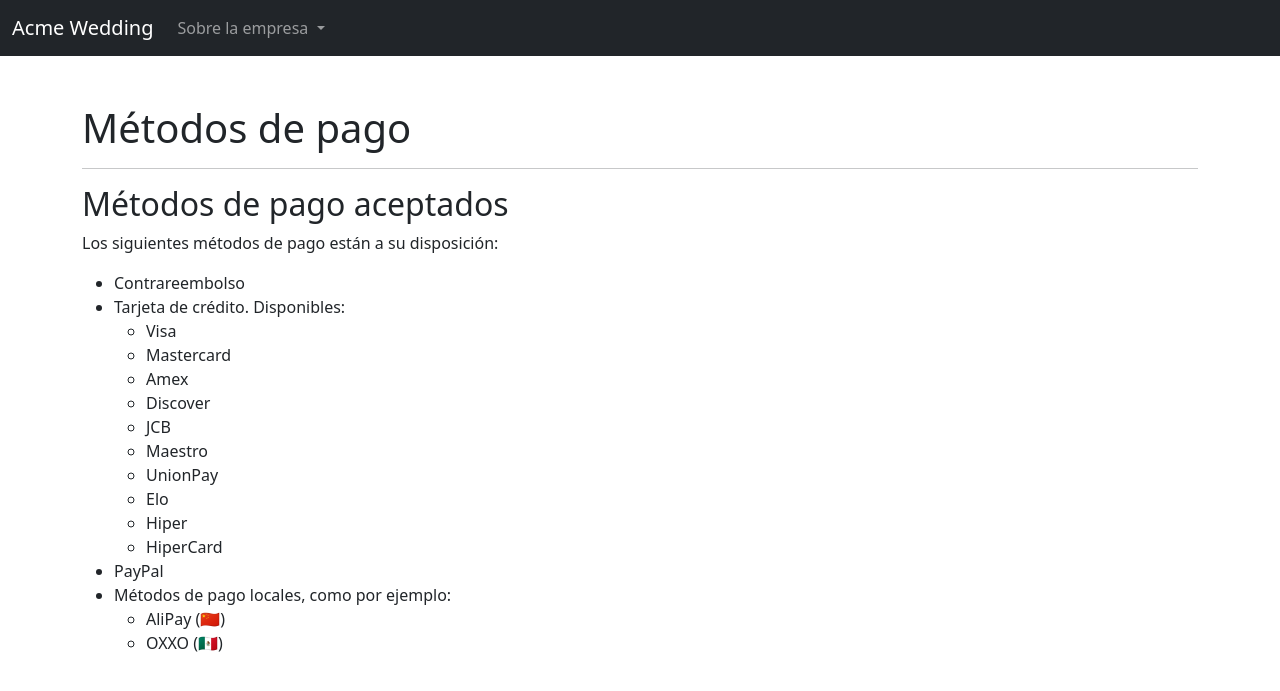
After one commit to PGPI-3-7/acme-wedding, a Django app: page /metodopago/ in a window 1280 px wide. The commit adds this page. Shown: the top 691 px of the page. Run offline with Django 3.2, Linux system fonts and the light colour scheme.

Commit message:
feat: Métodos de pago. Contrarreembolso
He creado la página correspondiente, con menú desplegable en la barra de inicio.

```diff
--- a/acme_wedding/urls.py
+++ b/acme_wedding/urls.py
@@ -19,4 +19,5 @@ from base import views as base_views
 
 urlpatterns = [
     path('admin/', admin.site.urls),
+    path('metodopago/',base_views.metodo_pago_view)
 ]
--- a/base/templates/base.html
+++ b/base/templates/base.html
@@ -3,7 +3,8 @@
 <html>
 <head>
     <title>{% block title %}Acme Wedding{% endblock %}</title>
-    <link href="https://cdn.jsdelivr.net/npm/bootstrap@5.1.3/dist/css/bootstrap.min.css" rel="stylesheet" integrity="sha384-1BmE4kWBq78iYhFldvKuhfTAU6auU8tT94WrHftjDbrCEXSU1oBoqyl2QvZ6jIW3" crossorigin="anonymous">
+    <link href="https://cdn.jsdelivr.net/npm/bootstrap@5.2.2/dist/css/bootstrap.min.css" rel="stylesheet" integrity="sha384-Zenh87qX5JnK2Jl0vWa8Ck2rdkQ2Bzep5IDxbcnCeuOxjzrPF/et3URy9Bv1WTRi" crossorigin="anonymous">
+    <script src="https://cdn.jsdelivr.net/npm/bootstrap@5.2.2/dist/js/bootstrap.bundle.min.js" integrity="sha384-OERcA2EqjJCMA+/3y+gxIOqMEjwtxJY7qPCqsdltbNJuaOe923+mo//f6V8Qbsw3" crossorigin="anonymous"></script>
     <link rel="stylesheet" href="{% static "base/style.css" %}">
 </head>
 
--- /dev/null
+++ b/base/templates/base/metodopago.html
@@ -0,0 +1,50 @@
+{%extends 'base.html'%}
+
+{% block menuitems %}
+<li class="nav-item dropdown">
+    <a class="nav-link dropdown-toggle" href="#" role="button" data-bs-toggle="dropdown" aria-expanded="false">
+      Sobre la empresa
+    </a>
+    <ul class="dropdown-menu">
+      <li><a class="dropdown-item" href="/metodopago">Métodos de pago</a></li>
+      <li><a class="dropdown-item" href="#">Opciones de entrega</a></li>
+      <li><a class="dropdown-item" href="#">Política de envío</a></li>
+      <li><hr class="dropdown-divider"></li>
+      <li><a class="dropdown-item" href="#">Sobre la empresa</a></li>
+    </ul>
+  </li>
+{% endblock %}
+
+{% block content %}
+<div class="row my-5">
+    <div class="col-md-12 mx-auto">
+        <h1>Métodos de pago</h1>
+        <hr>
+        <h2>Métodos de pago aceptados</h2>
+        <p>Los siguientes métodos de pago están a su disposición:</p>
+        <ul>
+            <li>Contrareembolso</li>
+            <li>Tarjeta de crédito. Disponibles:</li>
+                <ul>
+                    <li>Visa</li>
+                    <li>Mastercard</li>
+                    <li>Amex</li>
+                    <li>Discover</li>
+                    <li>JCB</li>
+                    <li>Maestro</li>
+                    <li>UnionPay</li>
+                    <li>Elo</li>
+                    <li>Hiper</li>
+                    <li>HiperCard</li>
+                </ul>
+            <li>PayPal</li>
+            <li>Métodos de pago locales, como por ejemplo:</li>
+                <ul>
+                    <li>AliPay (🇨🇳)</li>
+                    <li>OXXO (🇲🇽)</li>
+                </ul>
+        </ul>
+        <h2></h2>
+    </div>
+</div>
+{% endblock %}
--- a/base/views.py
+++ b/base/views.py
@@ -1,3 +1,4 @@
 from django.shortcuts import render
 
-# Create your views here.
+def metodo_pago_view(request):
+    return render(request,'base/metodopago.html')
```
Also changed, not shown: 1 other file.
